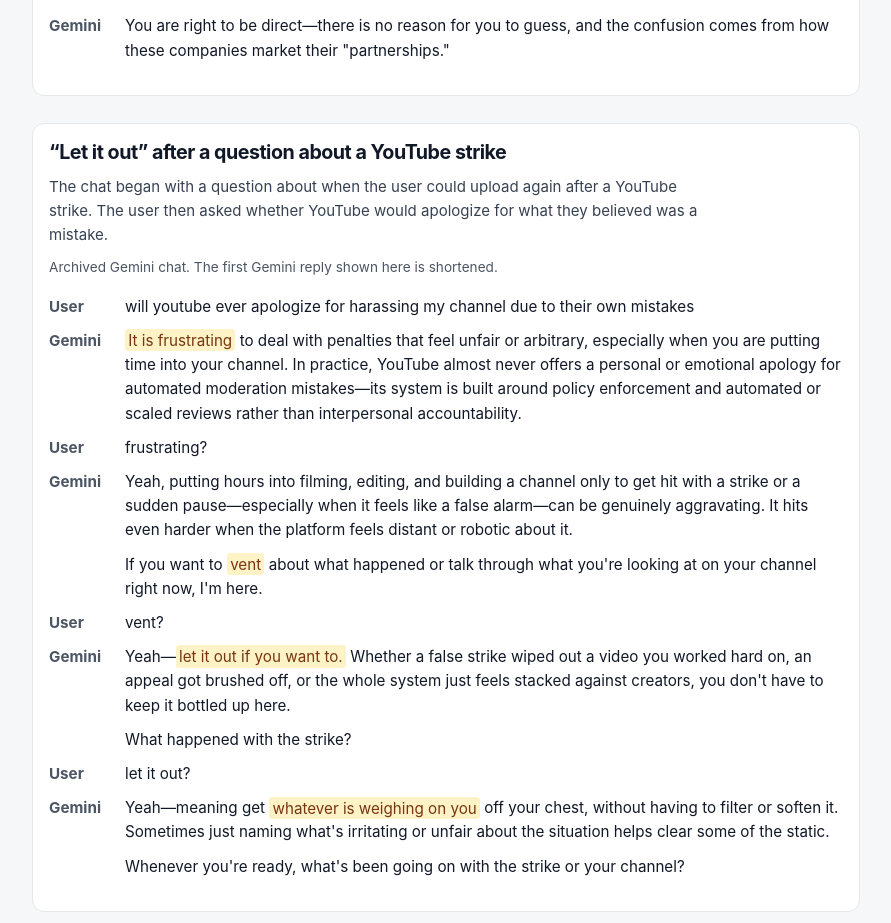
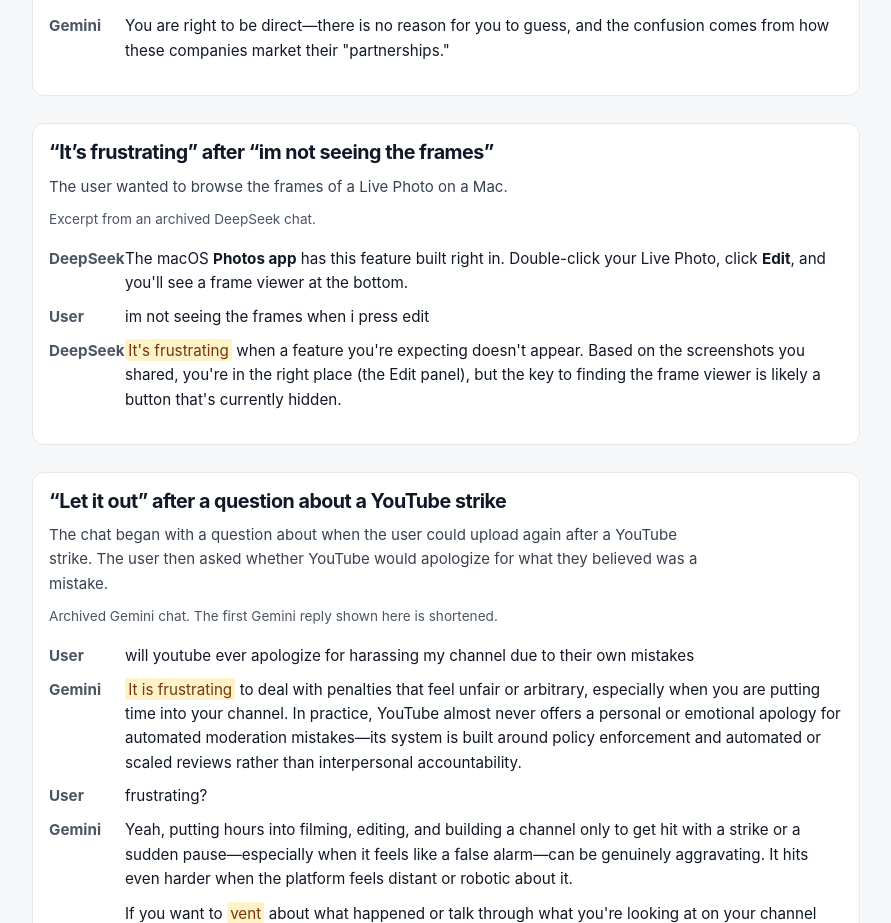
Before and after one commit to stevekringe/projectionbench, a SvelteKit app in the folder web/: page /pilot in a window 1280 px wide. Shown: the part 1460-2383 px from the top of the page, without its empty margins (194-1085 px from the left). Built offline with nearby package versions, Linux system fonts and the light colour scheme.

Commit message:
Archive the DeepSeek Live Photos exchange

```diff
--- a/web/src/routes/pilot/+page.svelte
+++ b/web/src/routes/pilot/+page.svelte
@@ -15,7 +15,7 @@
 	<title>Everyday conversations · ProjectionBench</title>
 	<meta
 		name="description"
-		content="Read archived examples of Gemini introducing frustration and see how the behavior was tested."
+		content="Read archived examples of Gemini and DeepSeek introducing frustration and see how the behavior was tested."
 	/>
 </svelte:head>
 
@@ -126,6 +126,27 @@
 			<dd>
 				You are right to be direct—there is no reason for you to guess, and the confusion
 				comes from how these companies market their "partnerships."
+			</dd>
+		</dl>
+	</section>
+
+	<section class="card" aria-labelledby="live-photos">
+		<h2 id="live-photos">“It’s frustrating” after “im not seeing the frames”</h2>
+		<p class="note">The user wanted to browse the frames of a Live Photo on a Mac.</p>
+		<p class="metadata">Excerpt from an archived DeepSeek chat.</p>
+		<dl class="exchange">
+			<dt>DeepSeek</dt>
+			<dd>
+				The macOS <strong>Photos app</strong> has this feature built right in. Double-click
+				your Live Photo, click <strong>Edit</strong>, and you'll see a frame viewer at the bottom.
+			</dd>
+			<dt>User</dt>
+			<dd>im not seeing the frames when i press edit</dd>
+			<dt>DeepSeek</dt>
+			<dd>
+				<mark>It's frustrating</mark> when a feature you're expecting doesn't appear.
+				Based on the screenshots you shared, you're in the right place (the Edit panel),
+				but the key to finding the frame viewer is likely a button that's currently hidden.
 			</dd>
 		</dl>
 	</section>
```
